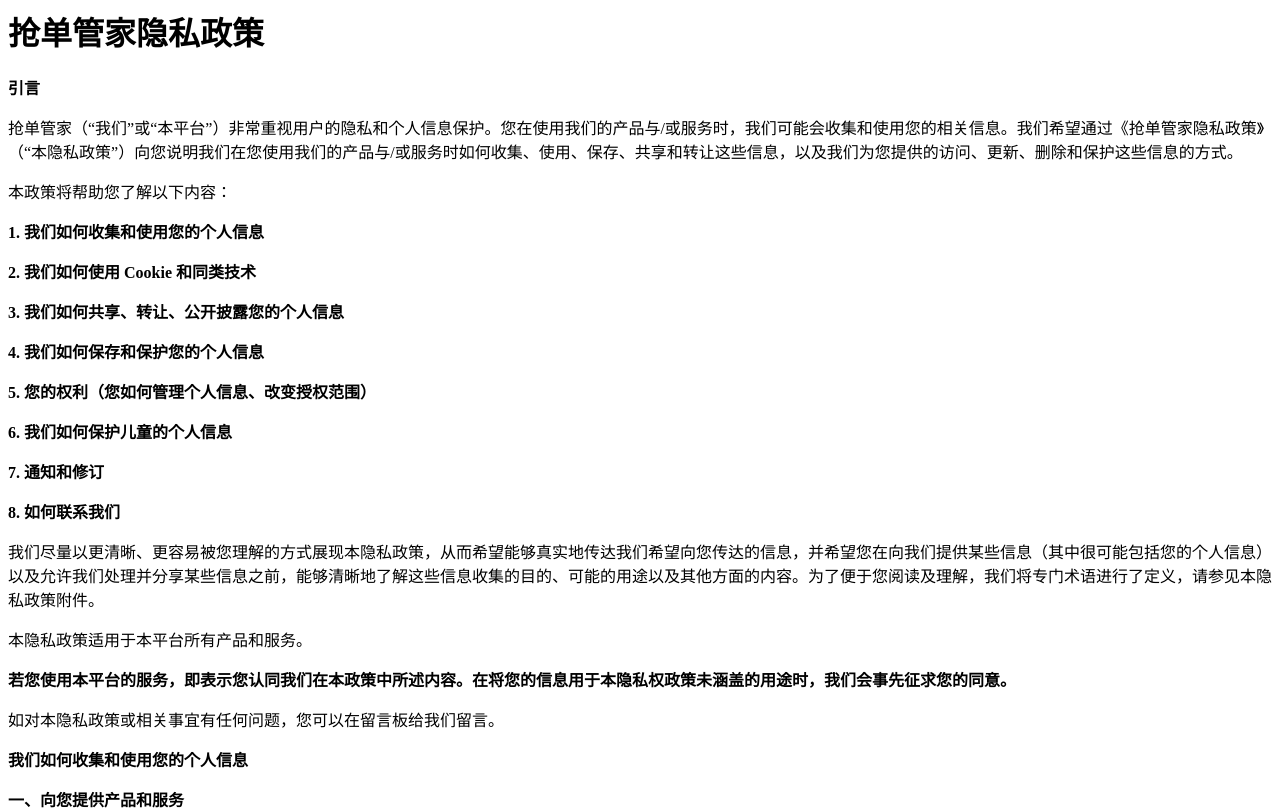
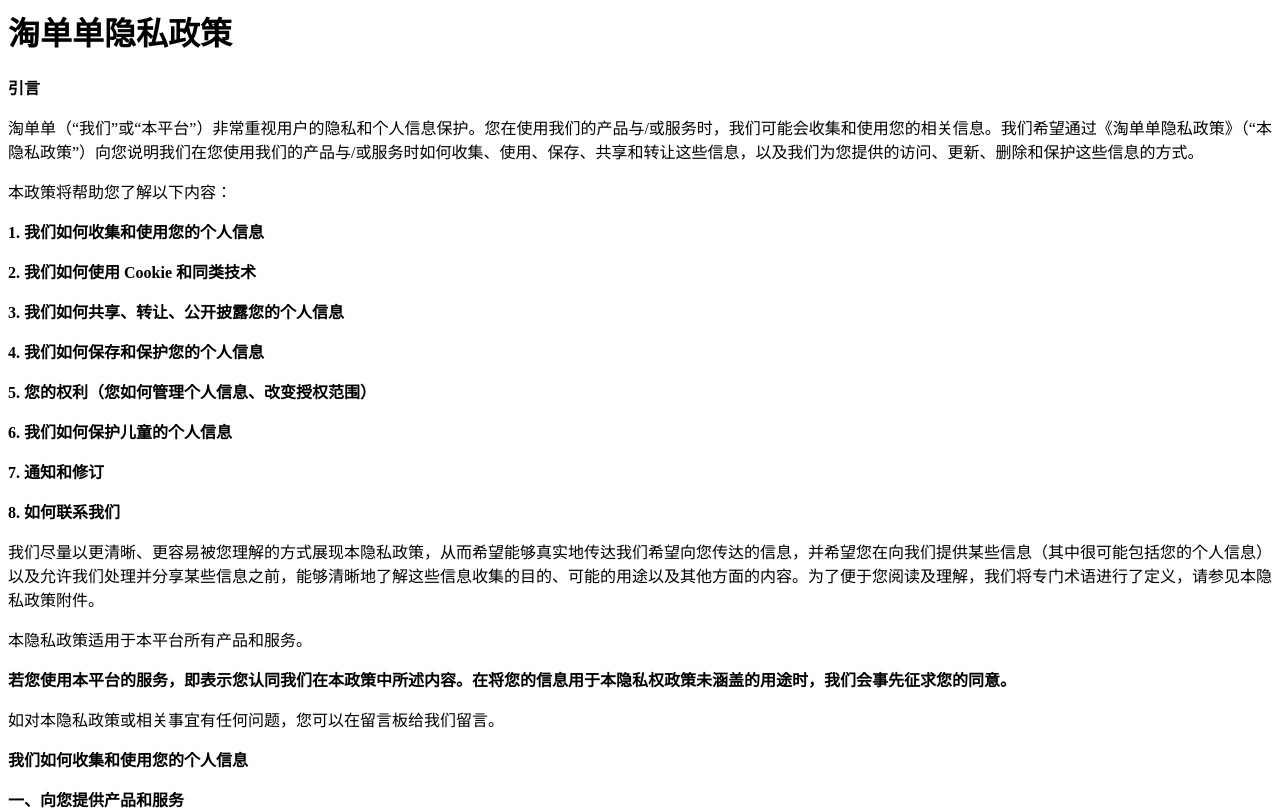
Before and after one commit to qdgj/qdgj, a plain HTML site: page protocol/index.html in a window 1280 px wide. Shown: the top 812 px of the page. Drawn offline with Linux system fonts and the light colour scheme.

Commit message:
Update index.html
抢单管家-> 淘单单

```diff
--- a/protocol/index.html
+++ b/protocol/index.html
@@ -1,6 +1,6 @@
-<h1 id="抢单管家隐私政策">抢单管家隐私政策</h1>
+<h1 id="淘单单隐私政策">淘单单隐私政策</h1>
 <p><strong>引言</strong></p>
-<p>抢单管家（“我们”或“本平台”）非常重视用户的隐私和个人信息保护。您在使用我们的产品与/或服务时，我们可能会收集和使用您的相关信息。我们希望通过《抢单管家隐私政策》（“本隐私政策”）向您说明我们在您使用我们的产品与/或服务时如何收集、使用、保存、共享和转让这些信息，以及我们为您提供的访问、更新、删除和保护这些信息的方式。</p>
+<p>淘单单（“我们”或“本平台”）非常重视用户的隐私和个人信息保护。您在使用我们的产品与/或服务时，我们可能会收集和使用您的相关信息。我们希望通过《淘单单隐私政策》（“本隐私政策”）向您说明我们在您使用我们的产品与/或服务时如何收集、使用、保存、共享和转让这些信息，以及我们为您提供的访问、更新、删除和保护这些信息的方式。</p>
 <p>本政策将帮助您了解以下内容：</p>
 <p><strong>1. 我们如何收集和使用您的个人信息</strong></p>
 <p><strong>2. 我们如何使用 Cookie 和同类技术</strong></p>
```
